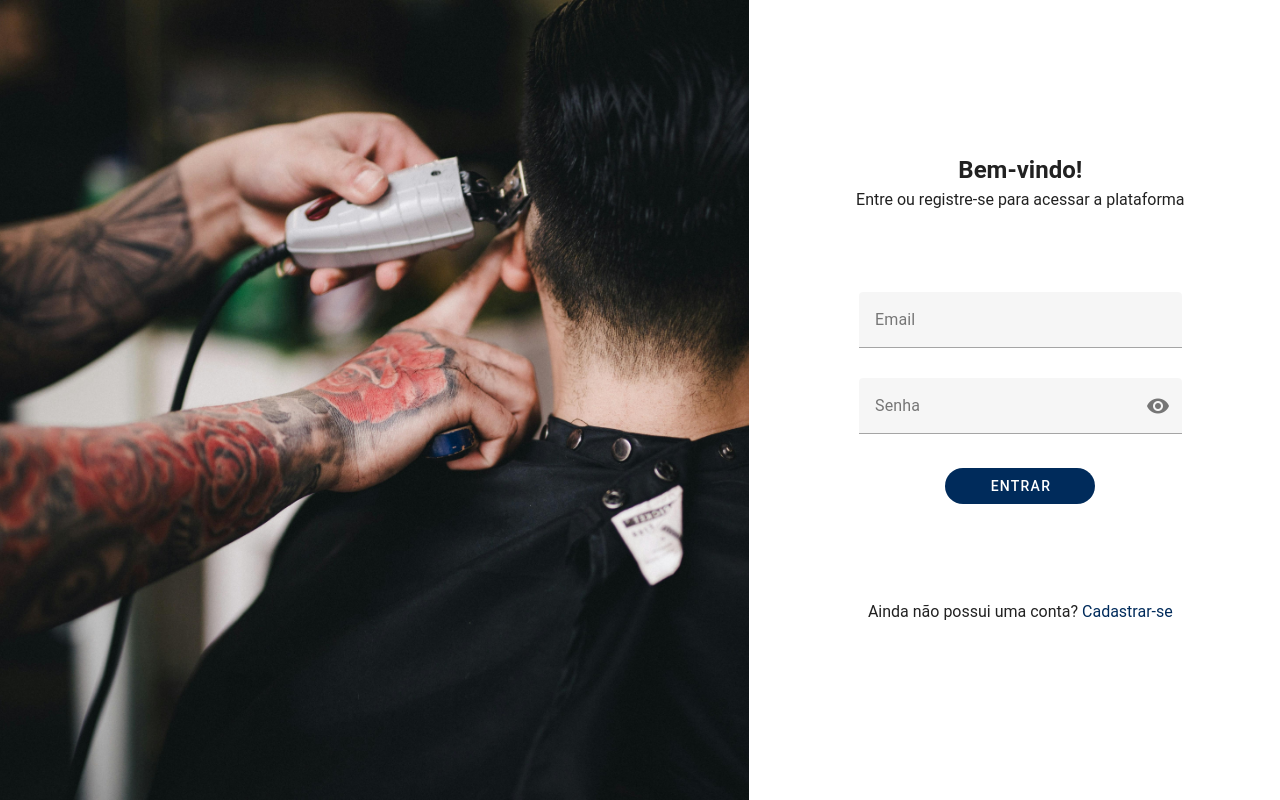
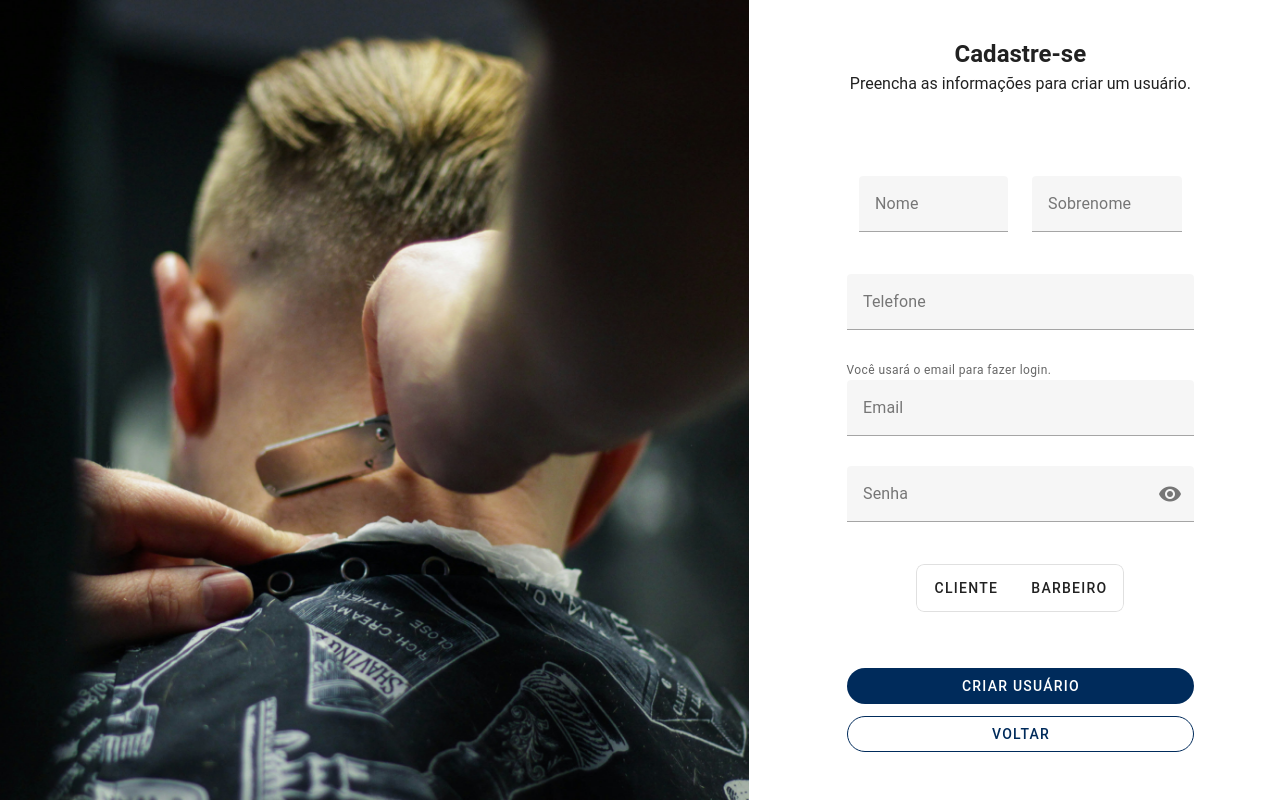
Before and after one commit to JoelFnandes/CorteAq, a Vue app: page /registro in a window 1280 px wide. Before the commit this address led to /login. Built offline with nearby package versions, Linux system fonts and the light colour scheme.

Commit message:
Feature: tela de registro

```diff
--- /dev/null
+++ b/src/components/RegisterForm.vue
@@ -0,0 +1,86 @@
+<template>
+    <v-container
+        style="display: flex; flex-direction: column; justify-content: center; gap: 5em; padding: 0px 15% 0px 15%; ">
+        <div>
+            <h2 class="text-center">Cadastre-se</h2>
+            <p class="text-center">Preencha as informações para criar um usuário.</p>
+        </div>
+
+        <v-form class="px-5 d-flex flex-column align-stretch">
+            <v-row>
+                <v-col cols="12" md="6">
+                    <v-text-field v-model="firstName" :readonly="loading" :rules="[required]" class="mb-2" label="Nome"
+                        clearable></v-text-field>
+                </v-col>
+
+                <v-col cols="12" md="6">
+                    <v-text-field v-model="lastName" :readonly="loading" :rules="[required]" class="mb-2"
+                        label="Sobrenome" clearable></v-text-field>
+                </v-col>
+            </v-row>
+
+            <v-row>
+                <v-text-field v-model="telephone" :readonly="loading" :rules="[required]" class="mb-2" label="Telefone"
+                    placeholder="Número do telefone" clearable></v-text-field>
+            </v-row>
+            <v-row>
+                <p class="text-medium-emphasis text-caption text-left">Você usará o email para fazer login.</p>
+
+            </v-row>
+            <v-row>
+                <v-text-field v-model="email" :readonly="loading" :rules="[required]" class="mb-2" label="Email"
+                    placeholder="Insira seu email" clearable></v-text-field>
+            </v-row>
+
+            <v-row>
+                <v-text-field v-model="password" :readonly="loading" :rules="[required]"
+                    :type="showPassword ? 'text' : 'password'" label="Senha" placeholder="Insira sua senha" clearable
+                    append-inner-icon="mdi-eye" @click:append-inner="showPassword = !showPassword"></v-text-field>
+            </v-row>
+
+            <v-row class="mt-8 mb-8 ">
+                <v-btn-toggle group color="primary" v-model="userType" rounded="lg" variant="outlined" class="mx-auto">
+                    <v-btn>Cliente</v-btn>
+                    <v-btn>Barbeiro</v-btn>
+                </v-btn-toggle>
+            </v-row>
+
+            <v-row>
+                <v-btn color="primary" class="mt-3" rounded="xl" min-width="150px" block variant="flat"
+                    @click="doRegister()">Criar
+                    usuário</v-btn>
+            </v-row>
+
+            <v-row>
+                <v-btn color="primary" class="mt-3" rounded="xl" min-width="150px" block variant="outlined"
+                    href="/login">Voltar</v-btn>
+            </v-row>
+        </v-form>
+
+
+    </v-container>
+</template>
+
+<script>
+export default {
+    data() {
+        return {
+            email: '',
+            password: '',
+            firstName: '',
+            lastName: '',
+            telephone: '',
+            loading: false,
+            userType: null,
+            required: v => !!v || 'Campo obrigatório',
+            showPassword: false, // Controle da visibilidade da senha
+
+        };
+    },
+    methods: {
+        doRegister() {
+            console.log('registreeiiiii')
+        }
+    }
+};
+</script>
--- a/src/pages/Register.vue
+++ b/src/pages/Register.vue
@@ -0,0 +1,34 @@
+<template>
+    <div style="height: 100vh; width: 100vw; margin: 0; padding: 0;">
+      <v-row style="display: flex; align-items: center; height: 100vh;">
+        <!-- Imagem -->
+        <v-col cols="12" md="7" style="height: 100%; padding: 0; margin: 0;" >
+          <v-img cover  src="@/assets/barber-register.jpg" alt="Barber Image" style="height: 100%" class="login-image mt-3" />
+        </v-col>
+
+        <!-- Formulário -->
+        <v-col cols="12" md="5" class="d-flex align-center justify-center" style="height: 100%">
+          <RegisterForm />
+        </v-col>
+      </v-row>
+    </div>
+  </template>
+
+  <script>
+  import RegisterForm from '@/components/RegisterForm.vue';
+
+  export default {
+    components: {
+      RegisterForm,
+    },
+  };
+  </script>
+
+
+  <style scoped>
+  .v-container{
+    height: 100%;
+  }
+
+
+  </style>
--- a/src/router/index.js
+++ b/src/router/index.js
@@ -16,8 +16,13 @@ const routes = [
     path: '/home',
     name: 'Home',
     component: () => import('@/pages/HomeCliente.vue')
+  },
+
+  {
+    path: "/registro",
+    name: 'Register',
+    component: () => import('@/pages/Register.vue')
   }
-  // Outras rotas...
 ];
 
 
@@ -26,13 +31,13 @@ const router = createRouter({
   routes,
 });
 
-router.beforeEach((to, from, next) => {
-  const isAuthenticated = localStorage.getItem('token'); // Exemplo de autenticação simples
-  if (to.name !== 'Login' && !isAuthenticated) {
-    next({ name: 'Login' });
-  } else {
-    next();
-  }
-});
+// router.beforeEach((to, from, next) => {
+//   const isAuthenticated = localStorage.getItem('token'); // Exemplo de autenticação simples
+//   if ((to.name !== 'Login' || to.name !== 'Register') && !isAuthenticated) {
+//     next({ name: 'Login' });
+//   } else {
+//     next();
+//   }
+// });
 
 export default router;
```
Also changed, not shown: src/assets/barber-register.jpg (added).
